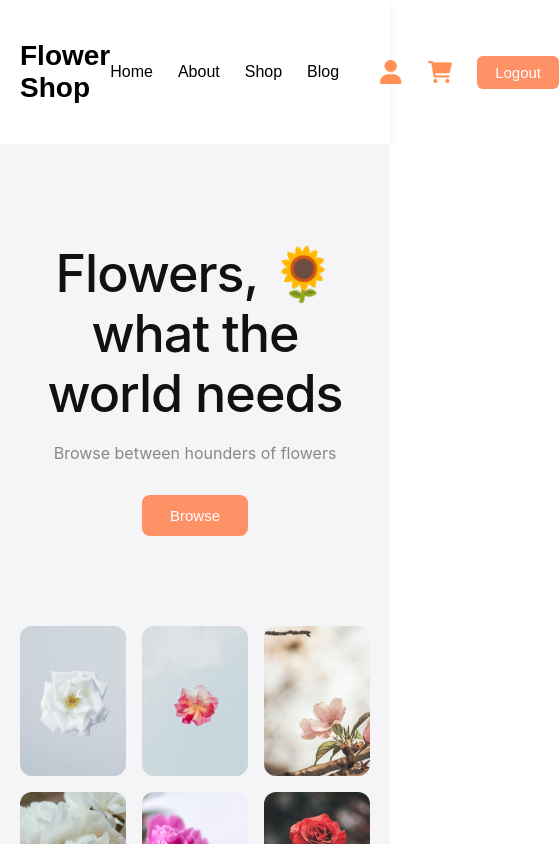
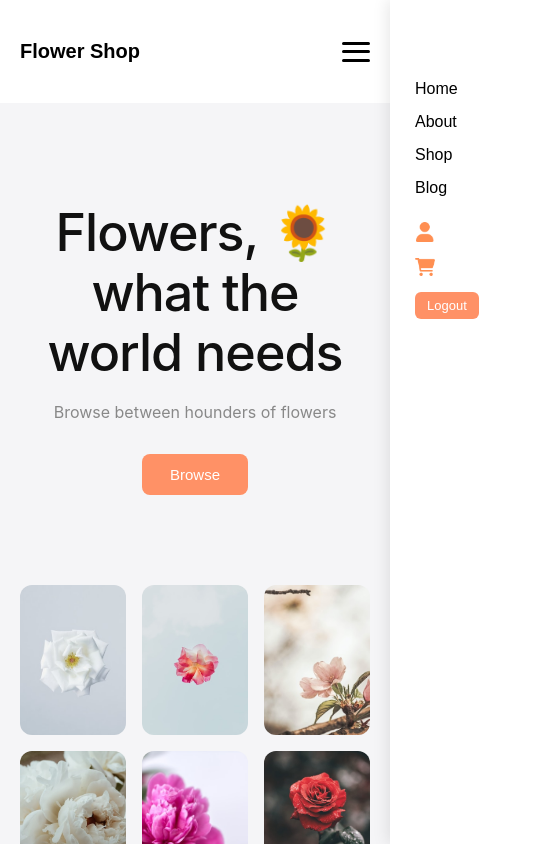
Before and after one commit to dilshodmahmaraimov22-ux/Flowers, a React (Vite) app: page /home in a window 390 px wide. Shown: the top 844 px of the page, 559 px wide, since content can reach past the window. Built offline with nearby package versions, Linux system fonts and the light colour scheme.

Commit message:
header edit qilindi

```diff
--- a/src/Components/Header/Header.css
+++ b/src/Components/Header/Header.css
@@ -100,3 +100,89 @@
 .header__btnn:active {
   transform: scale(0.98);
 }
+
+.header__burger {
+  display: none;
+  flex-direction: column;
+  justify-content: space-between;
+  width: 28px;
+  height: 20px;
+  cursor: pointer;
+  z-index: 1001;
+}
+
+.header__burger span {
+  display: block;
+  width: 100%;
+  height: 3px;
+  background-color: #000000;
+  border-radius: 2px;
+  transition: all 0.3s ease;
+}
+
+.header__burger.active span:nth-child(1) {
+  transform: translateY(8.5px) rotate(45deg);
+}
+
+.header__burger.active span:nth-child(2) {
+  opacity: 0;
+}
+
+.header__burger.active span:nth-child(3) {
+  transform: translateY(-8.5px) rotate(-45deg);
+}
+
+/* Responsive */
+@media (max-width: 992px) {
+  .header__burger {
+    display: flex;
+  }
+
+  .header__list {
+    position: fixed;
+    top: 0;
+    right: -100%;
+    width: 280px;
+    height: 100vh;
+    background-color: #ffffff;
+    flex-direction: column;
+    align-items: flex-start;
+    justify-content: flex-start;
+    padding: 80px 25px 25px;
+    gap: 25px;
+    box-shadow: -2px 0 15px rgba(0, 0, 0, 0.1);
+    transition: right 0.3s ease;
+    z-index: 1000;
+  }
+
+  .header__list--open {
+    right: 0;
+  }
+
+  .header__item {
+    flex-direction: column;
+    align-items: flex-start;
+    width: 100%;
+    gap: 15px;
+  }
+}
+
+@media (max-width: 480px) {
+  .header__title {
+    font-size: 20px;
+  }
+
+  .header__list {
+    width: 100%;
+  }
+
+  .header__btnn {
+    padding: 6px 12px;
+    font-size: 13px;
+  }
+
+  .header__img {
+    width: 20px;
+    height: 20px;
+  }
+}
--- a/src/Components/Header/Header.jsx
+++ b/src/Components/Header/Header.jsx
@@ -1,4 +1,4 @@
-import React from 'react'
+import React, { useState } from 'react'
 import { Link, useNavigate } from 'react-router-dom'
 import human from '../Images/human.png'
 import shop from '../Images/shop.png'
@@ -6,22 +6,38 @@ import './Header.css'
 
 const Header = () => {
     const navigate = useNavigate();
+    const [menuOpen, setMenuOpen] = useState(false);
 
-    const handleLogout = ()=>{
+    const handleLogout = () => {
         navigate("/")
     }
+
+    const toggleMenu = () => {
+        setMenuOpen(!menuOpen)
+    }
+
   return (
     <>
     <div className="header">
         <div className="container">
             <div className="header__container">
                 <h1 className='header__title'>Flower Shop</h1>
-                <ul className='header__list'>
+
+                <div
+                    className={`header__burger ${menuOpen ? 'active' : ''}`}
+                    onClick={toggleMenu}
+                >
+                    <span></span>
+                    <span></span>
+                    <span></span>
+                </div>
+
+                <ul className={`header__list ${menuOpen ? 'header__list--open' : ''}`}>
                     <li className='header__item'>
-                        <Link to="/">Home</Link>
-                        <Link to="/about">About</Link>
-                        <Link to="/shop">Shop</Link>
-                        <Link to="/blog">Blog</Link>
+                        <Link to="/" onClick={() => setMenuOpen(false)}>Home</Link>
+                        <Link to="/about" onClick={() => setMenuOpen(false)}>About</Link>
+                        <Link to="/shop" onClick={() => setMenuOpen(false)}>Shop</Link>
+                        <Link to="/blog" onClick={() => setMenuOpen(false)}>Blog</Link>
                     </li>
                     <li className='header__item'>
                         <img className='header__img' src={human} alt="surat" />
--- a/src/Components/Shop1/Shop1/Shop.css
+++ b/src/Components/Shop1/Shop1/Shop.css
@@ -75,7 +75,6 @@
   font-size: 16px;
 }
 
-/* Responsive */
 @media (max-width: 992px) {
   .shop__list {
     grid-template-columns: repeat(2, 1fr);
```
